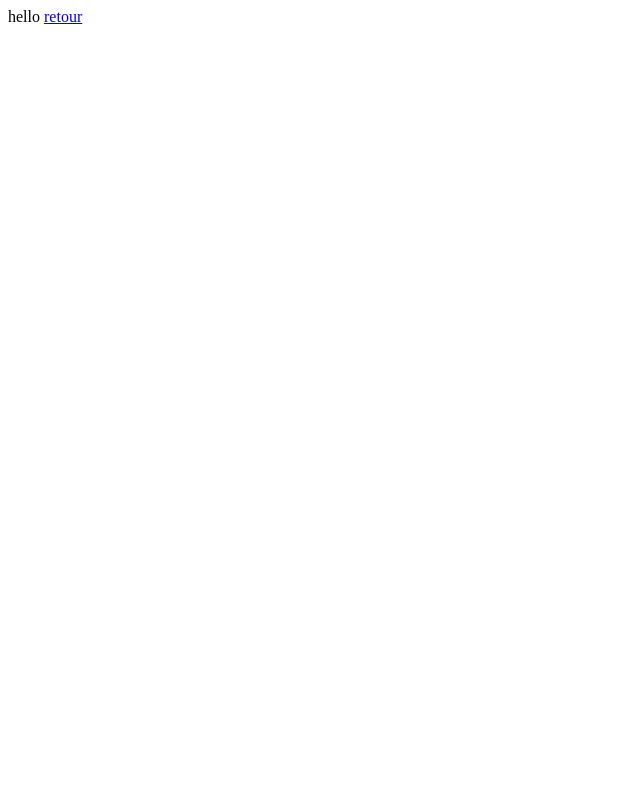
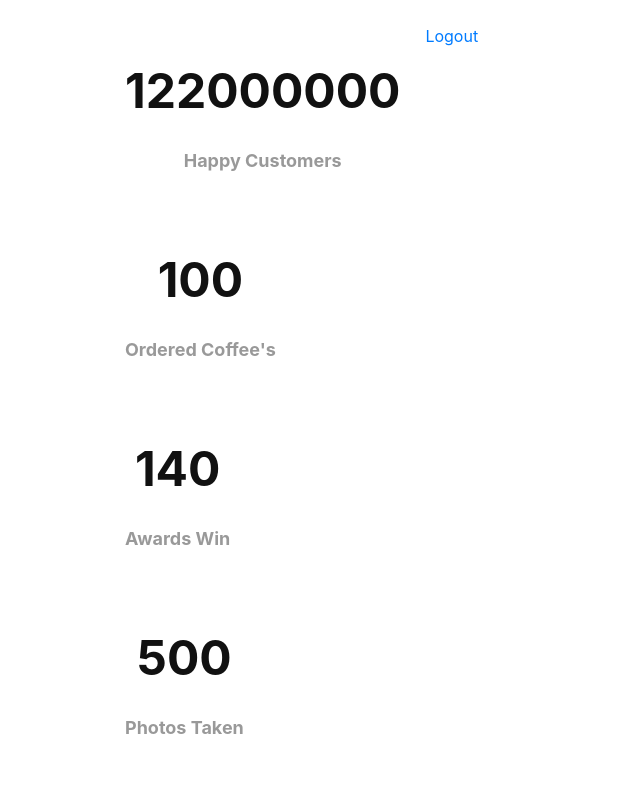
Before and after one commit to Cipokibona/transparance, a Django app: page /home/ in a window 1280 px wide. Before the commit the part shown is almost empty. Shown: the whole page, without its empty margins (0-640 px from the left). Run offline with Django 5.2, Linux system fonts and the light colour scheme; some libraries are stand-ins or nearby versions.

Commit message:
home page home.html

```diff
--- a/transparance/transaction/templates/transaction/home.html
+++ b/transparance/transaction/templates/transaction/home.html
@@ -1,2 +1,105 @@
-hello
-<a href="{% url 'login' %}">retour</a>
+<!DOCTYPE html>
+<html lang="en">
+
+<head>
+    <meta charset="UTF-8">
+    <meta name="viewport" content="width=device-width, initial-scale=1.0">
+    <title>Document</title>
+    <link href="//maxcdn.bootstrapcdn.com/bootstrap/4.1.1/css/bootstrap.min.css" rel="stylesheet" id="bootstrap-css">
+    <script src="//maxcdn.bootstrapcdn.com/bootstrap/4.1.1/js/bootstrap.min.js"></script>
+    <script src="//cdnjs.cloudflare.com/ajax/libs/jquery/3.2.1/jquery.min.js"></script>
+    <style>
+        .milestone-counter {
+            float: left;
+            margin: 25px;
+            text-align: center;
+        }
+
+        .stat {
+            margin: 10px auto;
+        }
+
+        .highlight {
+            color: #111;
+            padding: 20px 0;
+            font-weight: bold;
+            display: block;
+            overflow: hidden;
+            margin-bottom: 0;
+            font-size: 48px;
+        }
+
+        .stat i {
+            color: #3498db;
+        }
+
+        .milestone-details {
+            font-weight: bold;
+            font-size: 18px;
+            color: #999;
+        }
+    </style>
+</head>
+
+<body>
+
+    <div class="container">
+        <div class="stat">
+            <div class="col-lg-3 col-md-3 col-sm-6 col-xs-12">
+                <div class="milestone-counter">
+                    <i class="fa fa-user fa-3x"></i>
+                    <span class="stat-count highlight">122000000</span>
+                    <div class="milestone-details">Happy Customers</div>
+                </div>
+            </div>
+            <div class="col-lg-3 col-md-3 col-sm-6 col-xs-12">
+                <div class="milestone-counter">
+                    <i class="fa fa-coffee fa-3x"></i>
+                    <span class="stat-count highlight">100</span>
+                    <div class="milestone-details">Ordered Coffee's</div>
+                </div>
+            </div>
+            <div class="col-lg-3 col-md-3 col-sm-6 col-xs-12">
+                <div class="milestone-counter">
+                    <i class="fa fa-trophy fa-3x"></i>
+                    <span class="stat-count highlight">140</span>
+                    <div class="milestone-details">Awards Win</div>
+                </div>
+            </div>
+            <div class="col-lg-3 col-md-3 col-sm-6 col-xs-12">
+                <div class="milestone-counter">
+                    <i class="fa fa-camera fa-3x"></i>
+                    <span class="stat-count highlight">500</span>
+                    <div class="milestone-details">Photos Taken</div>
+                </div>
+            </div>
+        </div>
+        <!-- stat -->
+    </div>
+    <a href="{% url 'login' %}">Logout</a>
+    <script>
+        (function($) {
+            "use strict";
+
+            function count($this) {
+                var current = parseInt($this.html(), 10);
+                current = current + 1000000; /* Where 50 is increment */
+                $this.html(++current);
+                if (current > $this.data('count')) {
+                    $this.html($this.data('count'));
+                } else {
+                    setTimeout(function() {
+                        count($this)
+                    }, 5);
+                }
+            }
+            $(".stat-count").each(function() {
+                $(this).data('count', parseInt($(this).html(), 10));
+                $(this).html('0');
+                count($(this));
+            });
+        })(jQuery);
+    </script>
+</body>
+
+</html>
```
Also changed, not shown: transparance/db.sqlite3.
